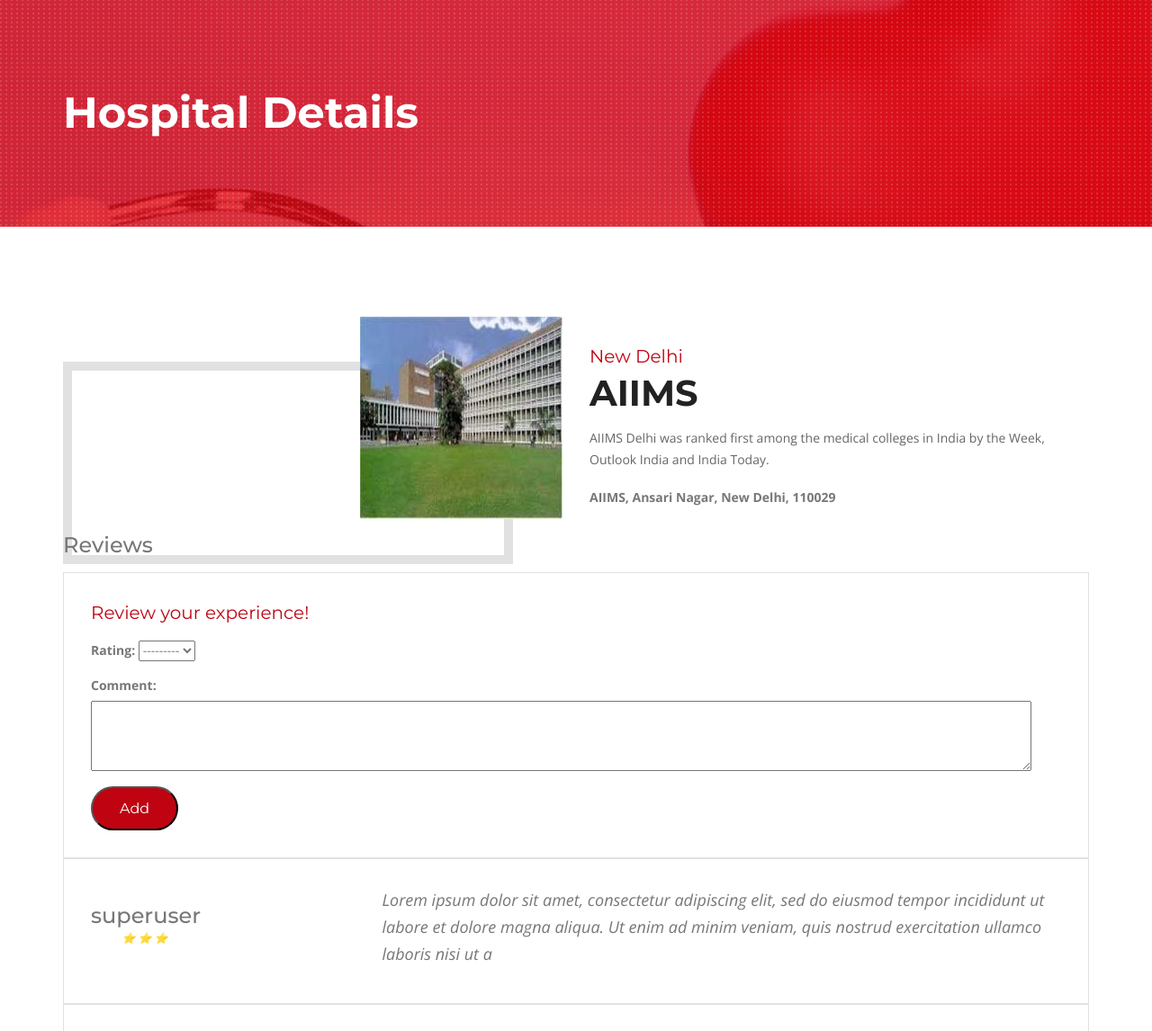
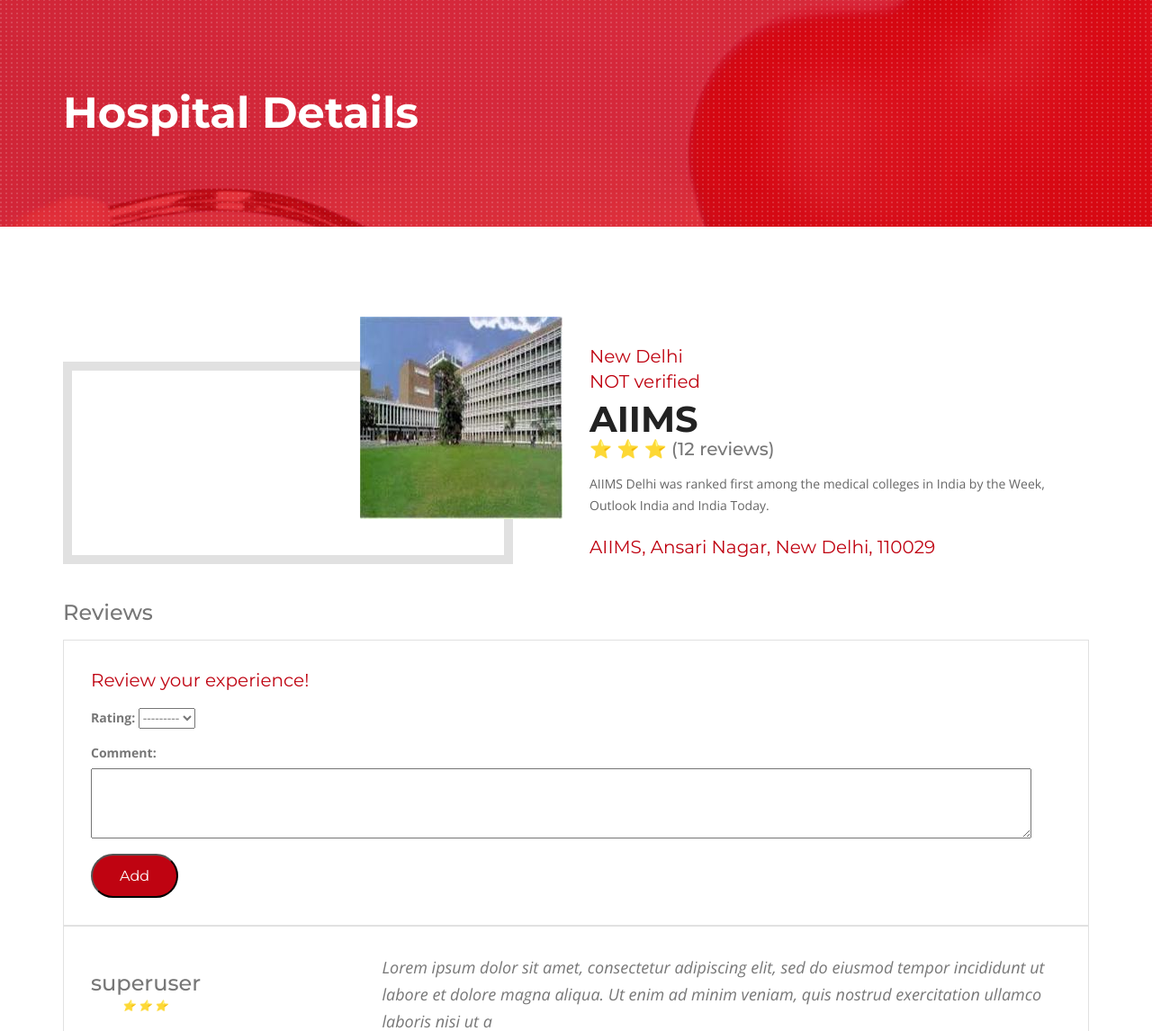
Before and after one commit to programmer-04/HospitalHub, a Django app: page /myhub/hospitals/1 in a window 1280 px wide. Shown: the part 1081-2227 px from the top of the page at 90% size. Run offline with Django 3.2, Linux system fonts and the light colour scheme; data comes from the database, SQL or seed files in the repository; both versions use the stored data as it was after the commit; parts of the project's set-up code (start-up, migrations or seed data) failed here and were passed over; some libraries are stand-ins or nearby versions.

Commit message:
Verified tag done

```diff
--- a/HospitalHub/myhub/models.py
+++ b/HospitalHub/myhub/models.py
@@ -27,6 +27,7 @@
     profile= models.ImageField(default ='default.jpg')
     desc = models.CharField(max_length=10000, help_text='Enter Doctor Description', default="No description available for this doctor.")
     speciality = models.CharField(max_length=1000, help_text='Enter Doctor Speciality', default="No speciality available at this moment.")
+    verified = models.BooleanField(default=False)
 
     def get_absolute_url(self):
         return reverse('doctors-detail', args=[str(self.id)])
@@ -59,6 +60,7 @@
     pincode = models.IntegerField(blank=False, null=True)  # Field name made lowercase.
     beds = models.IntegerField(blank=True, null=True)  # Field name made lowercase.
     profile= models.ImageField(default ='default.jpg')
+    verified = models.BooleanField(default=False)
 
     def __str__(self):
         return str(self.name)
--- a/HospitalHub/myhub/templates/myhub/doctor_detail.html
+++ b/HospitalHub/myhub/templates/myhub/doctor_detail.html
@@ -35,6 +35,7 @@
             <div class="sectio-title-2"> <strong>{{ doctor.edu.all|join:"; " }}</strong>
             <div class="sectio-title-2"> <strong>{{ doctor.hospital.all|join:", "}}</strong>
             <div class="sectio-title-2"> <strong>{{ doctor.speciality}}</strong></div>
+            <div class="sectio-title-2"> <strong>{% if doctor.verified %}Verified Account{% endif %} {% if not doctor.verified %} NOT verified {% endif %}</strong></div>
               <h2>{{ doctor.first_name }} {{ doctor.last_name }}</h2>
               <h4>{% if doctor.doctor_review_set.all %}{% if doctor.intaverage_rating %} {% for star in doctor.intaverage_rating %} ⭐ {% endfor %} ({{doctor.doctor_review_set.all.count}} reviews) {% endif %}{% endif %}</h2>
             </div>
--- a/HospitalHub/myhub/templates/myhub/hospital_detail.html
+++ b/HospitalHub/myhub/templates/myhub/hospital_detail.html
@@ -33,15 +33,16 @@
         </div>
         <div class="col-md-6 col-sm-6">
           <div class="team-details-text">
-            <div class="sectio-title-2"> <strong>{{ hospital.city }}</strong>
-              <h2>{{ hospital.name }}</h2>
-              <h4>{% if doctor.doctor_review_set.all %}{% if doctor.intaverage_rating %} {% for star in doctor.intaverage_rating %} ⭐ {% endfor %} ({{doctor.doctor_review_set.all.count}} reviews) {% endif %}{% endif %}</h2>
+              <div class="sectio-title-2"> <strong>{{ hospital.city }}</strong>
+                <div class="sectio-title-2"> <strong>{% if doctor.verified %}Verified Account{% endif %} {% if not doctor.verified %} NOT verified {% endif %}</strong>
+                <h2>{{ hospital.name }}</h2>
+              <h4>{% if hospital.hospital_review_set.all %}{% if hospital.intaverage_rating %} {% for star in hospital.intaverage_rating %} ⭐ {% endfor %} ({{hospital.hospital_review_set.all.count}} reviews) {% endif %}{% endif %}</h2>
             </div>
             <p>{{ hospital.desc }}</p>
             <div> <strong>{{ hospital.building }}, {{ hospital.street }}, {{ hospital.city }}, {{ hospital.pincode }}</strong>
           </div>
         </div>
-      </div>
+      </div></div>
       <!--
       <div class="row">
         <div class="col-md-12">
--- a/HospitalHub/myhub/views.py
+++ b/HospitalHub/myhub/views.py
@@ -342,10 +342,11 @@
 
 import random
 def reviewrandomly():
-    for Hospital in hospital.objects.all():
+    for Doctor in doctor.objects.all():
         for user in User.objects.all():
-            Review = hospital_review()
-            Review.hospital = Hospital
+            Review = doctor_review()
+            Review.doctor = Doctor
+            print(Doctor.id)
             Review.user_name = user
             Review.rating = random.randint(1,5)
             Review.comment = "Lorem ipsum dolor sit amet, consectetur adipiscing elit, sed do eiusmod tempor incididunt ut labore et dolore magna aliqua. Ut enim ad minim veniam, quis nostrud exercitation ullamco laboris nisi ut aliquip ex ea commodo consequat."
```
Also changed, not shown: HospitalHub/db.sqlite3, HospitalHub/myhub/migrations/0030_auto_20201210_1002.py (deleted).
